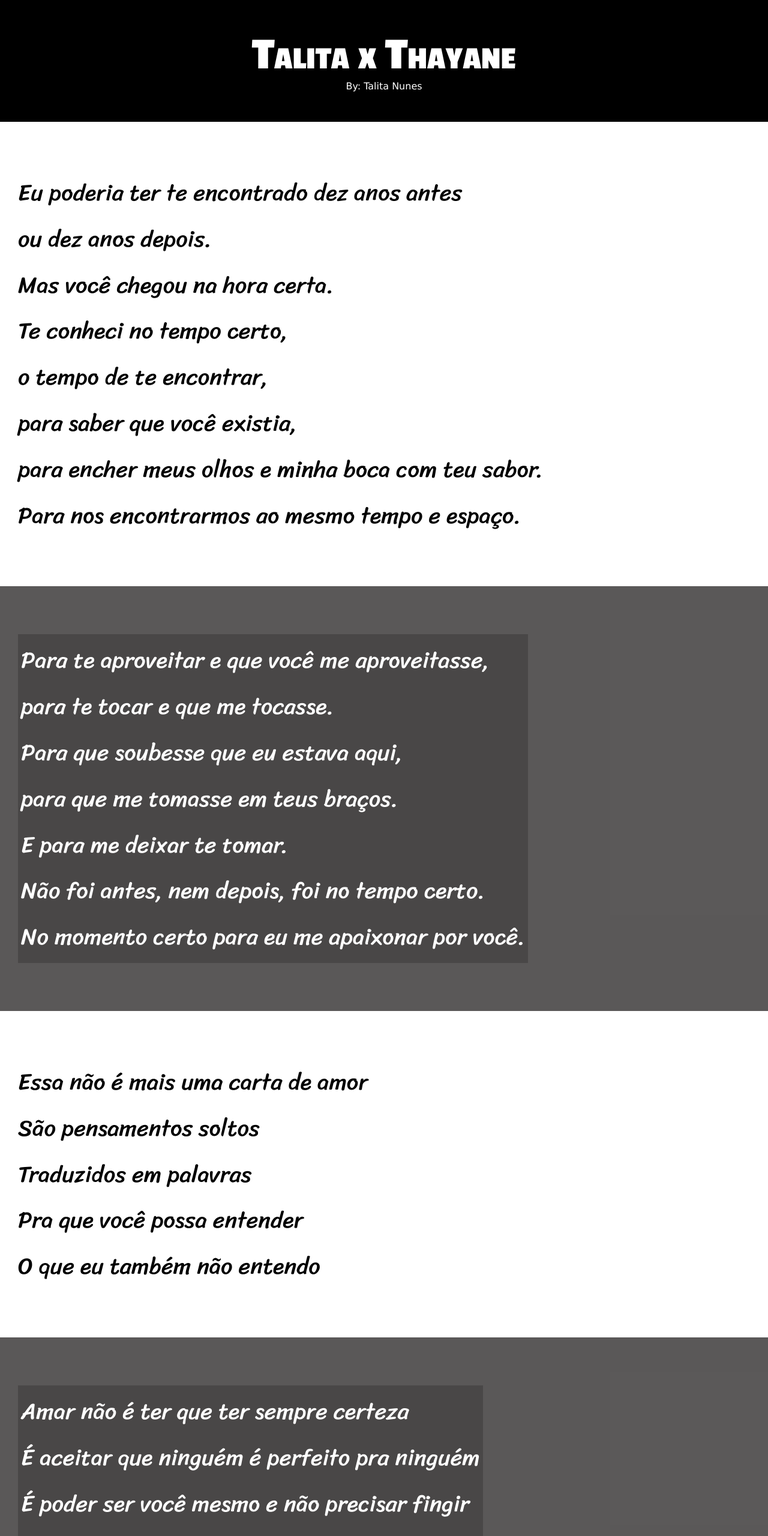
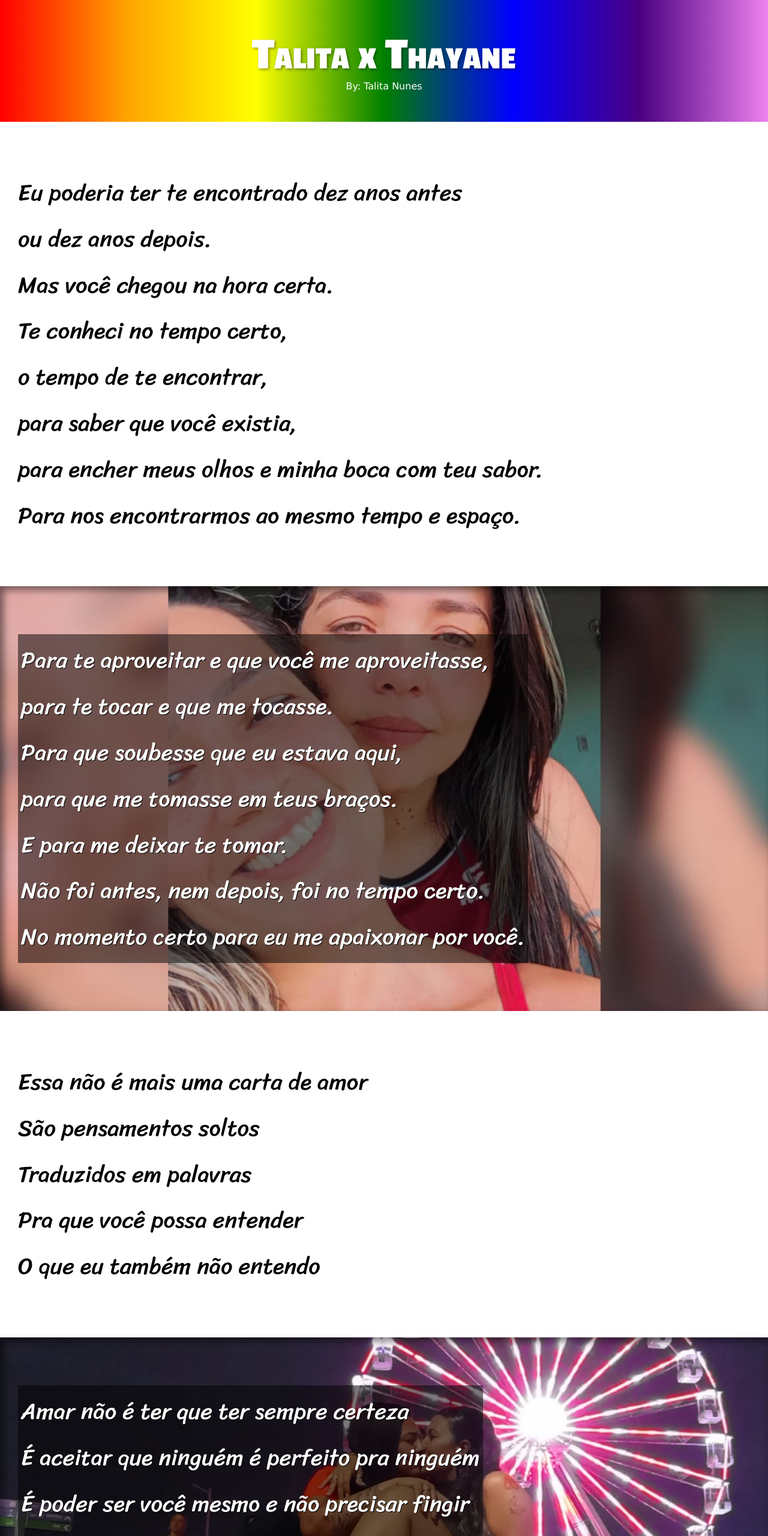
Before and after one commit to NunesTalita/txt, a plain HTML site: page index.html in a window 1280 px wide. Shown: the top 2560 px of the page at 60% size. Drawn offline with Linux system fonts and the light colour scheme.

Commit message:
finalização

```diff
--- a/estilo/style.css
+++ b/estilo/style.css
@@ -22,7 +22,14 @@ html, body {
 }
 
 header {
-    background-color: black;
+    background: linear-gradient(90deg,
+        red,
+        orange,
+        yellow,
+        green,
+        blue,
+        indigo,
+        violet);
     color: white;
     text-align: center;
 }
@@ -32,6 +39,7 @@ header > h1 {
     font-variant: small-caps;
     font-family: var(--font2);
     font-size: 6vw;
+    text-shadow: 2px 2px 4px rgba(0, 0, 0, 0.399);
 }
 
 header > p {
@@ -66,28 +74,48 @@ section.normal {
 section.imagem {
     background-color: rgba(61, 59, 59, 0.727);
     color: white;
+    box-shadow: inset 6px 6px 13px rgba(0, 0, 0, 0.514);
+    background-size: cover;
+    background-attachment: fixed;
 }
 
 section.imagem > p {
-    background-color: rgba(0, 0, 0, 0.192);
+    background-color: rgba(0, 0, 0, 0.508);
     display: inline-block;
     padding: 5px;
+    text-shadow: 1px 1px 0px black;
 }
 
 section#img01 {
-    background-image: url('../imagens/WhatsApp\ Image\ 2024-11-21\ at\ 17.26.22.jpeg');
+    background-image: url('../imagens/txt02.jpeg');
+    background-position: center center;
 }
 
 section#img02 {
-
+    background-image: url('../imagens/txt04.jpeg');
+    background-position: center center;
 }
 
 section#img03 {
-
+    background-image: url('../imagens/txt03.jpeg');
+    background-position: left center;
+    background-position: center center;
 }
 
 footer {
-    background-color: orangered;
+    background: linear-gradient(270deg,
+        red,
+        orange,
+        yellow,
+        green,
+        blue,
+        indigo,
+        violet);
+    color: white;
     text-align: center;
     padding: 10px;
 }
+
+footer > a {
+    text-shadow: 2px 2px 4px rgba(0, 0, 0, 0.614);
+}
```
